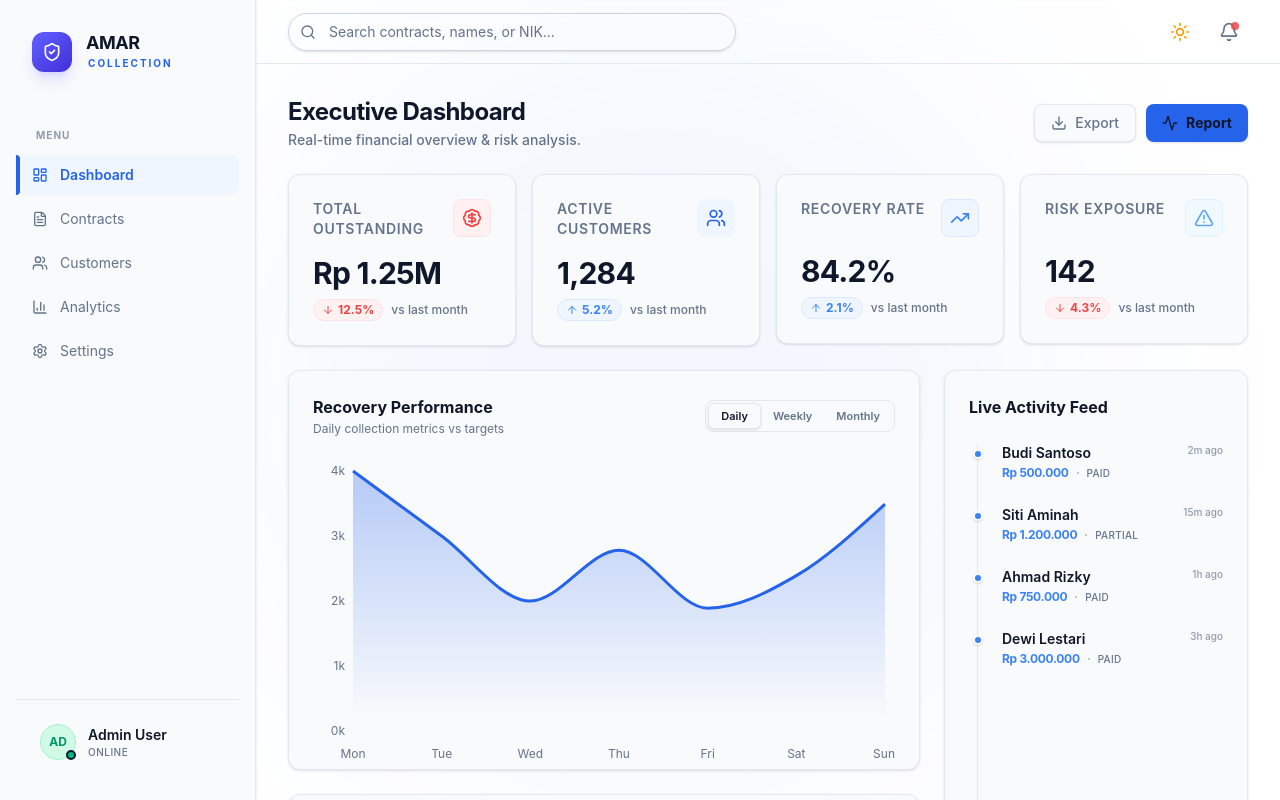
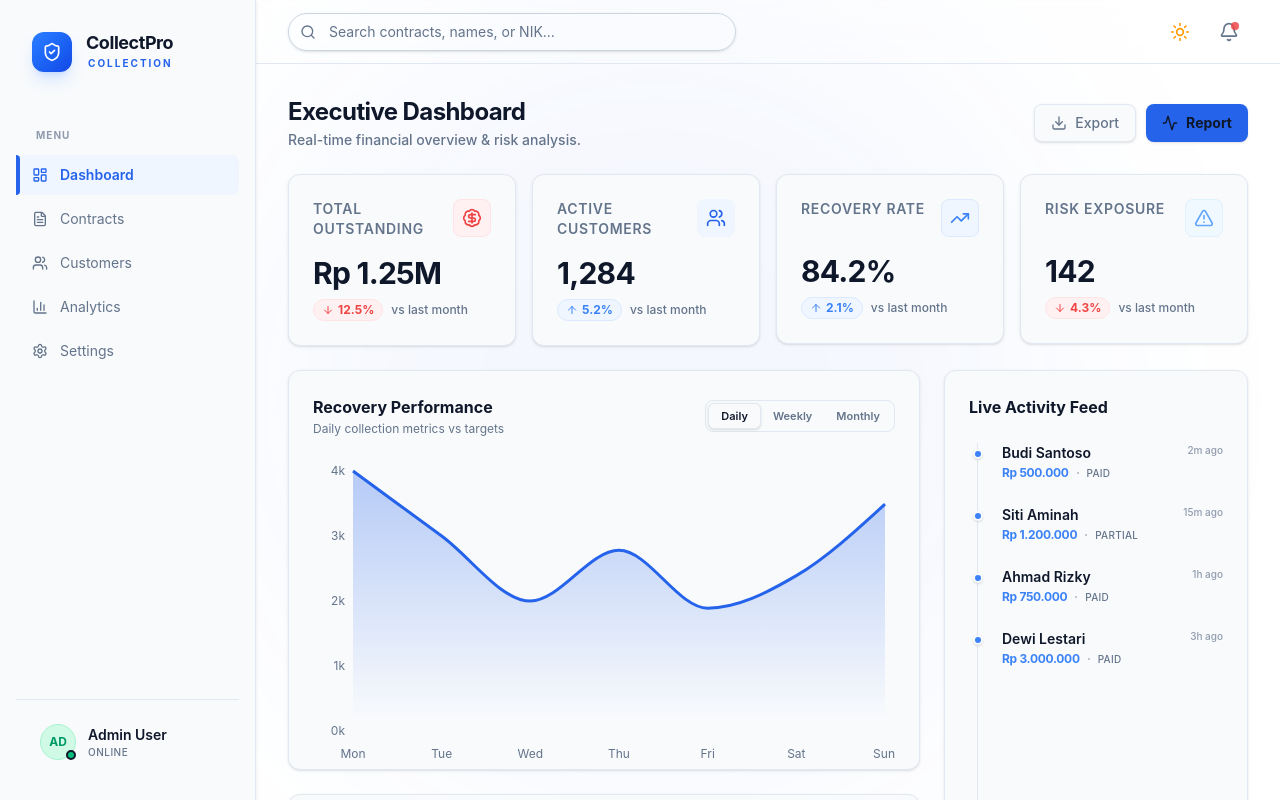
Before and after one commit to kd-collection/frontend, a Next.js app: page / in a window 1280 px wide. Shown: the top 800 px of the page. Built offline with nearby package versions, Linux system fonts and the light colour scheme.

Commit message:
feat: Rebrand project to CollectPro, update the README with project details, and adjust application metadata and sidebar branding.

```diff
--- a/src/app/layout.tsx
+++ b/src/app/layout.tsx
@@ -16,8 +16,8 @@ const geistMono = Geist_Mono({
 });
 
 export const metadata: Metadata = {
-  title: "Amar Collection | Prime CRM",
-  description: "Advanced Collection Management System",
+  title: "CollectPro | Collection Management",
+  description: "Professional Collection & Debt Recovery Management System",
 };
 
 export default function RootLayout({
--- a/src/components/layout/Sidebar.tsx
+++ b/src/components/layout/Sidebar.tsx
@@ -31,12 +31,12 @@ export default function Sidebar() {
             <div className="p-8 flex items-center gap-3.5">
                 <div className="relative group">
                     <div className="absolute inset-0 bg-primary/20 blur-xl opacity-0 group-hover:opacity-100 transition-opacity duration-500" />
-                    <div className="relative h-10 w-10 rounded-xl bg-gradient-to-br from-indigo-500 to-indigo-700 flex items-center justify-center shadow-lg shadow-indigo-500/20 text-white group-hover:scale-105 transition-transform duration-300">
+                    <div className="relative h-10 w-10 rounded-xl bg-gradient-to-br from-blue-500 to-blue-700 flex items-center justify-center shadow-lg shadow-blue-500/20 text-white group-hover:scale-105 transition-transform duration-300">
                         <ShieldCheck className="h-5 w-5" />
                     </div>
                 </div>
                 <div>
-                    <h1 className="text-lg font-bold tracking-tight text-text-main leading-none">AMAR</h1>
+                    <h1 className="text-lg font-bold tracking-tight text-text-main leading-none">CollectPro</h1>
                     <p className="text-[10px] uppercase tracking-[0.2em] text-primary font-bold mt-1 ml-0.5">Collection</p>
                 </div>
             </div>
```
Also changed, not shown: 1 other file (tests, documents, lock files or other folders).
